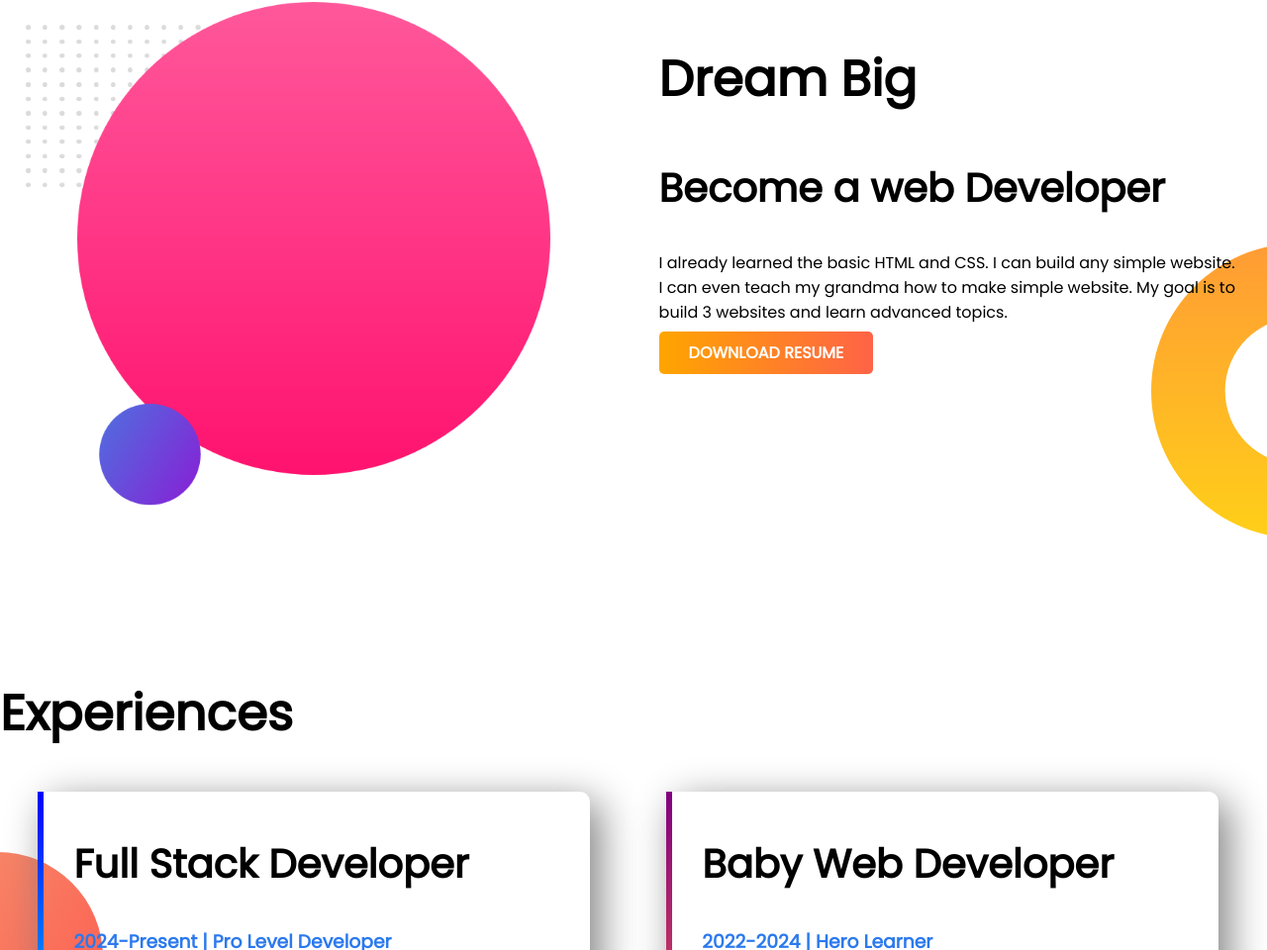
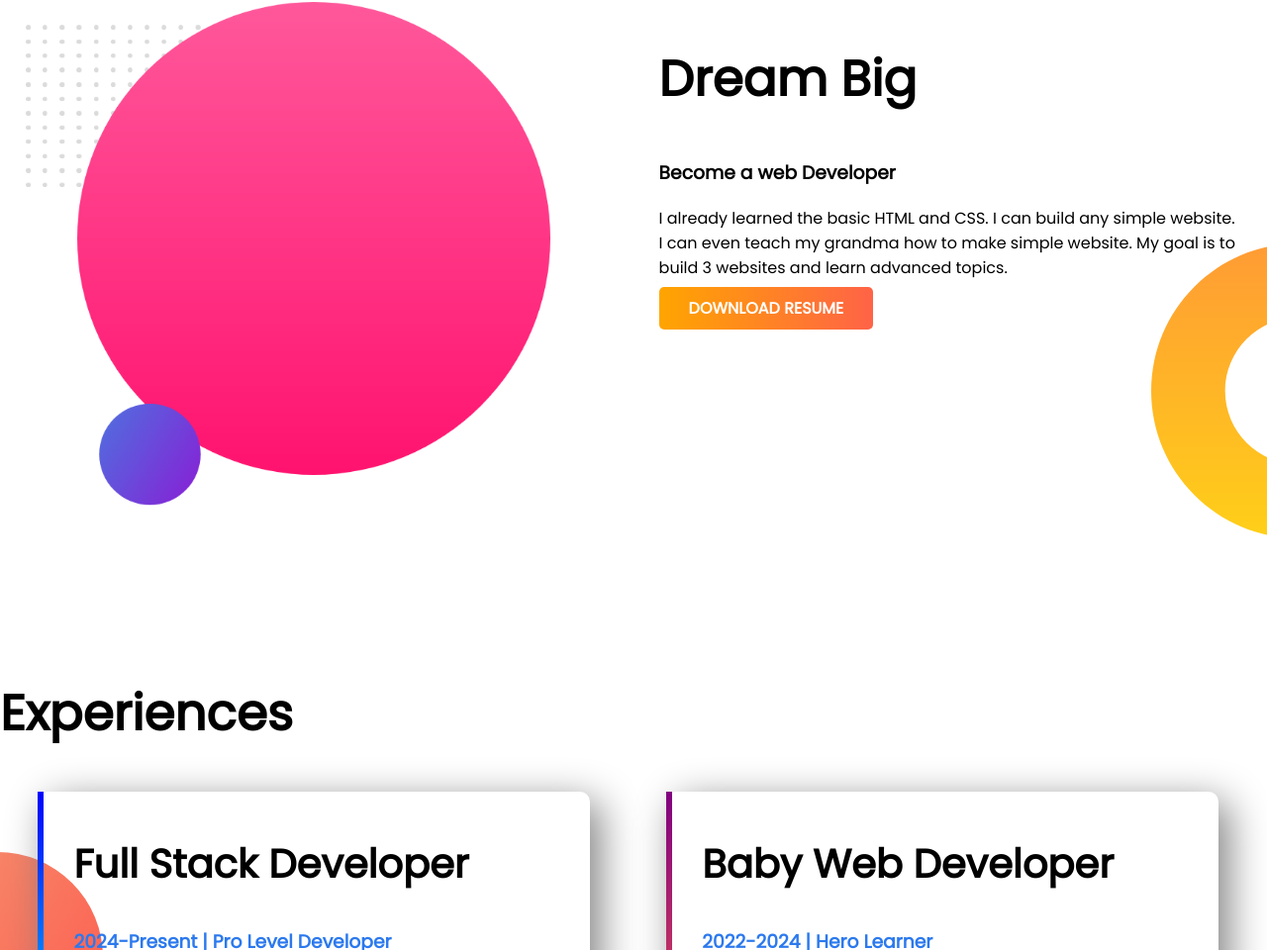
Before and after one commit to Morshedkamalnahin/first-portfolio, a plain HTML site: page index.html in a window 1280 px wide. Shown: the part 748-1708 px from the top of the page at 99% size. Drawn offline with Linux system fonts and the light colour scheme.

Commit message:
Update index.html

```diff
--- a/index.html
+++ b/index.html
@@ -42,7 +42,7 @@
 
             <h1> Dream Big</h1>
 
-            <h2> Become a web Developer </h2>
+            <h3> Become a web Developer </h3>
 
             <p> I already learned the basic HTML and CSS. I can build any simple website. I can even teach my grandma how to make simple website. My goal is to build 3 websites and learn advanced topics.</p>
 
```
